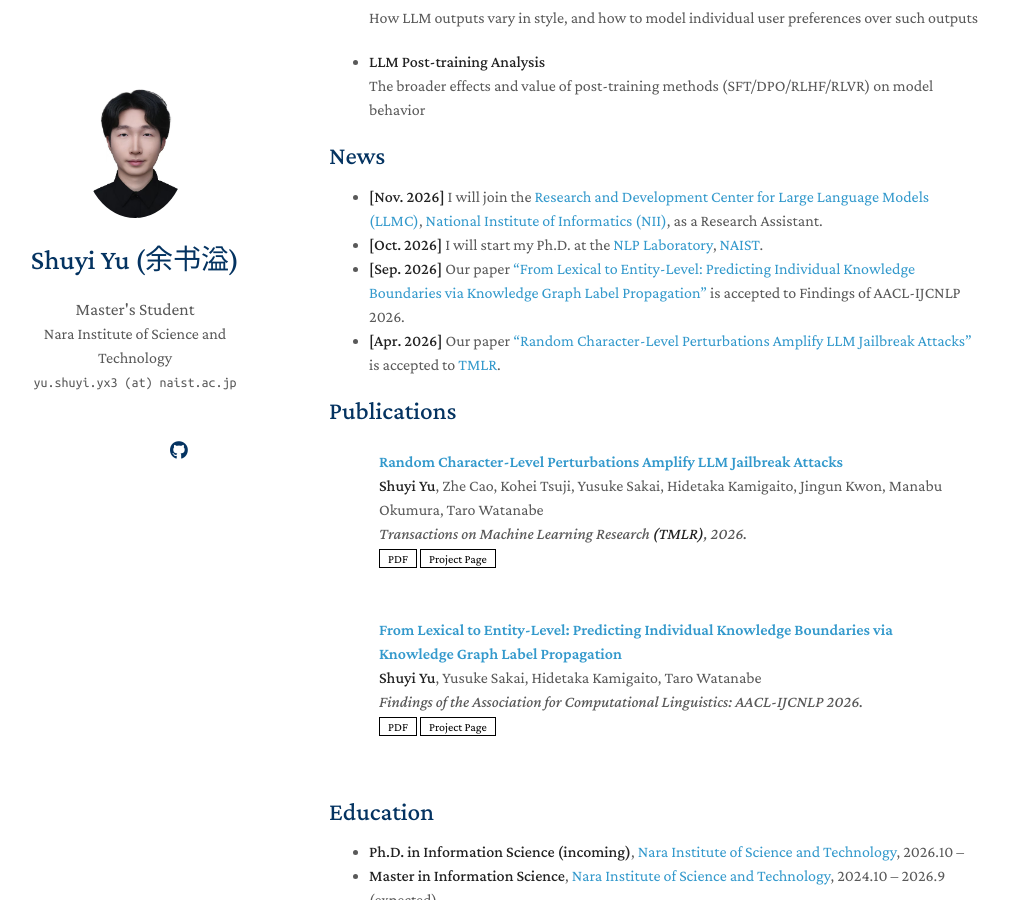
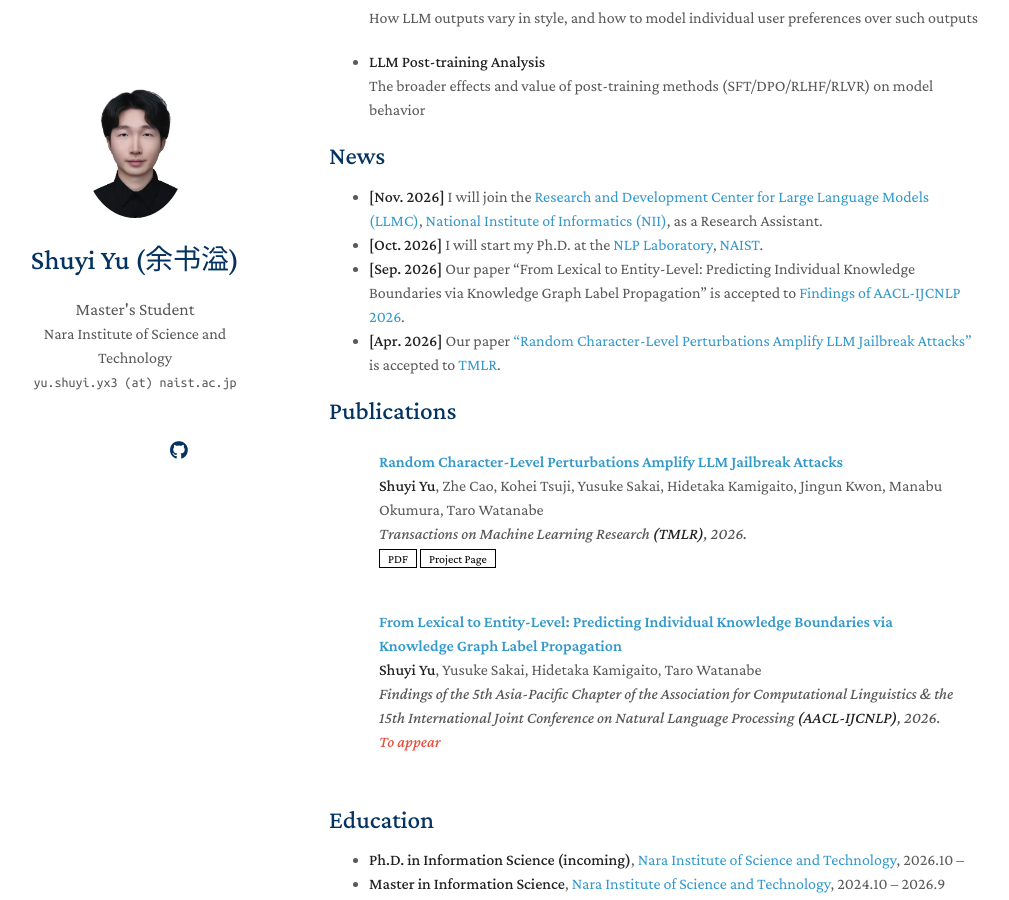
Before and after one commit to yyushuyui/yyushuyui.github.io, a Jekyll site: the page built from index.md, in a window 1280 px wide and 900 px high, scrolled down 952 px. Shown: the whole window, without its empty margins (141-1150 px from the left). Built offline with Jekyll 4.4.1, drawn with Linux system fonts in a browser that asks for light colours; a style sheet for code colours, icons or effects is not loaded; our own code applies the rules of GitHub Pages for plain Markdown files.

Commit message:
Use full conference name for AACL-IJCNLP 2026 Findings

```diff
--- a/_data/publications.yml
+++ b/_data/publications.yml
@@ -10,6 +10,5 @@ main:
   - title: "From Lexical to Entity-Level: Predicting Individual Knowledge Boundaries via Knowledge Graph Label Propagation"
     authors: <strong>Shuyi Yu</strong>, Yusuke Sakai, Hidetaka Kamigaito, Taro Watanabe
     conference_short: AACL Findings
-    conference: 'Findings of the Association for Computational Linguistics: AACL-IJCNLP 2026.'
-    pdf: https://openreview.net/pdf?id=GdKC8ID6Jz
-    page: https://openreview.net/forum?id=GdKC8ID6Jz
+    conference: Findings of the 5th Asia-Pacific Chapter of the Association for Computational Linguistics &amp; the 15th International Joint Conference on Natural Language Processing <strong>(AACL-IJCNLP)</strong>, 2026.
+    notes: To appear
--- a/index.md
+++ b/index.md
@@ -31,7 +31,7 @@ I am originally from Hangzhou, Zhejiang, China. Before beginning graduate study
 
 - **[Nov. 2026]** I will join the [Research and Development Center for Large Language Models (LLMC)](https://llmc.nii.ac.jp/en/), [National Institute of Informatics (NII)](https://www.nii.ac.jp/en/), as a Research Assistant.
 - **[Oct. 2026]** I will start my Ph.D. at the [NLP Laboratory](https://nlp.naist.jp/en/), [NAIST](https://www.naist.jp/en/).
-- **[Sep. 2026]** Our paper ["From Lexical to Entity-Level: Predicting Individual Knowledge Boundaries via Knowledge Graph Label Propagation"](https://openreview.net/forum?id=GdKC8ID6Jz) is accepted to Findings of AACL-IJCNLP 2026.
+- **[Sep. 2026]** Our paper "From Lexical to Entity-Level: Predicting Individual Knowledge Boundaries via Knowledge Graph Label Propagation" is accepted to [Findings of AACL-IJCNLP 2026](https://2026.aaclnet.org/).
 - **[Apr. 2026]** Our paper ["Random Character-Level Perturbations Amplify LLM Jailbreak Attacks"](https://openreview.net/forum?id=BXsOIppKEI) is accepted to [TMLR](https://jmlr.org/tmlr/).
 
 {% include_relative _includes/publications.md %}
```
